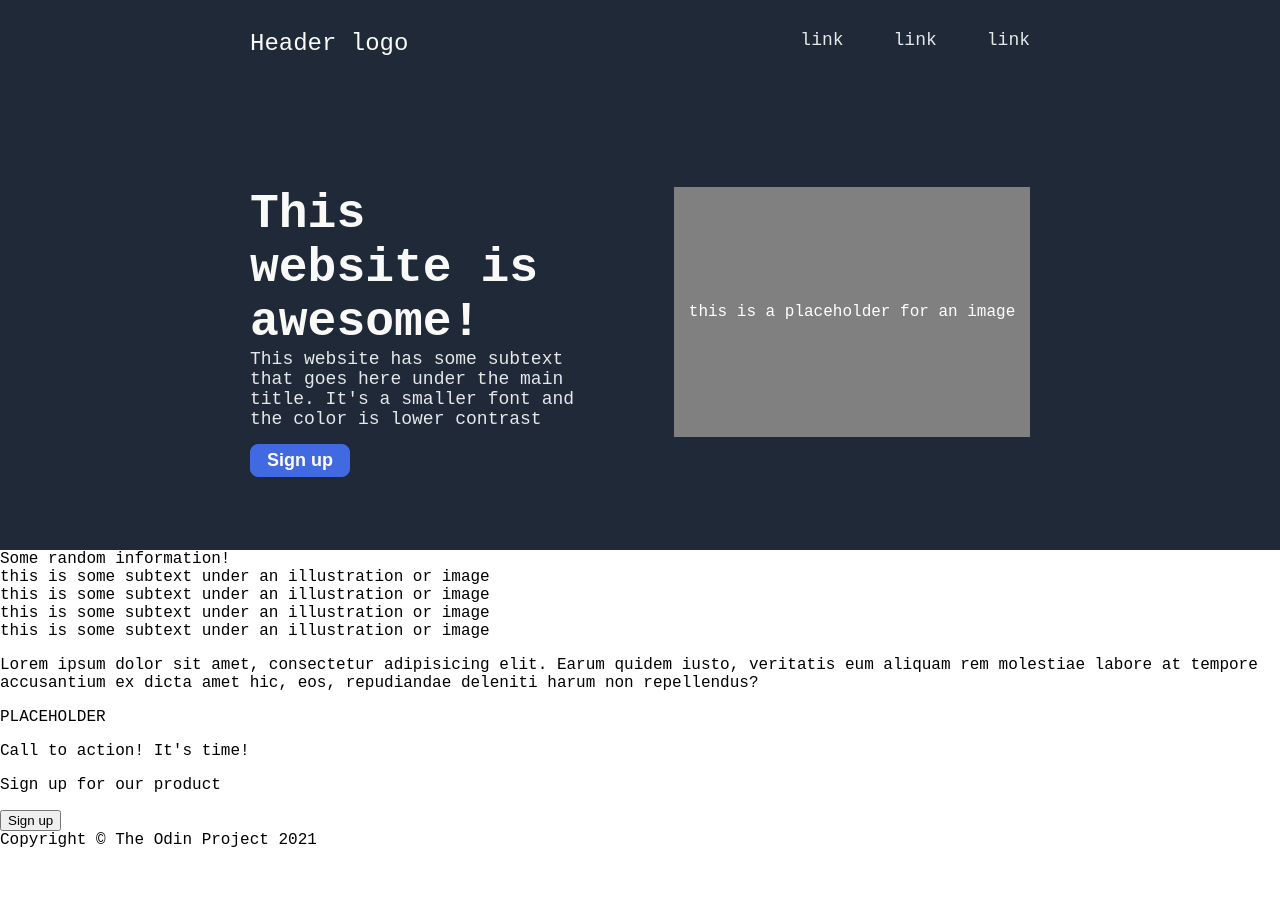
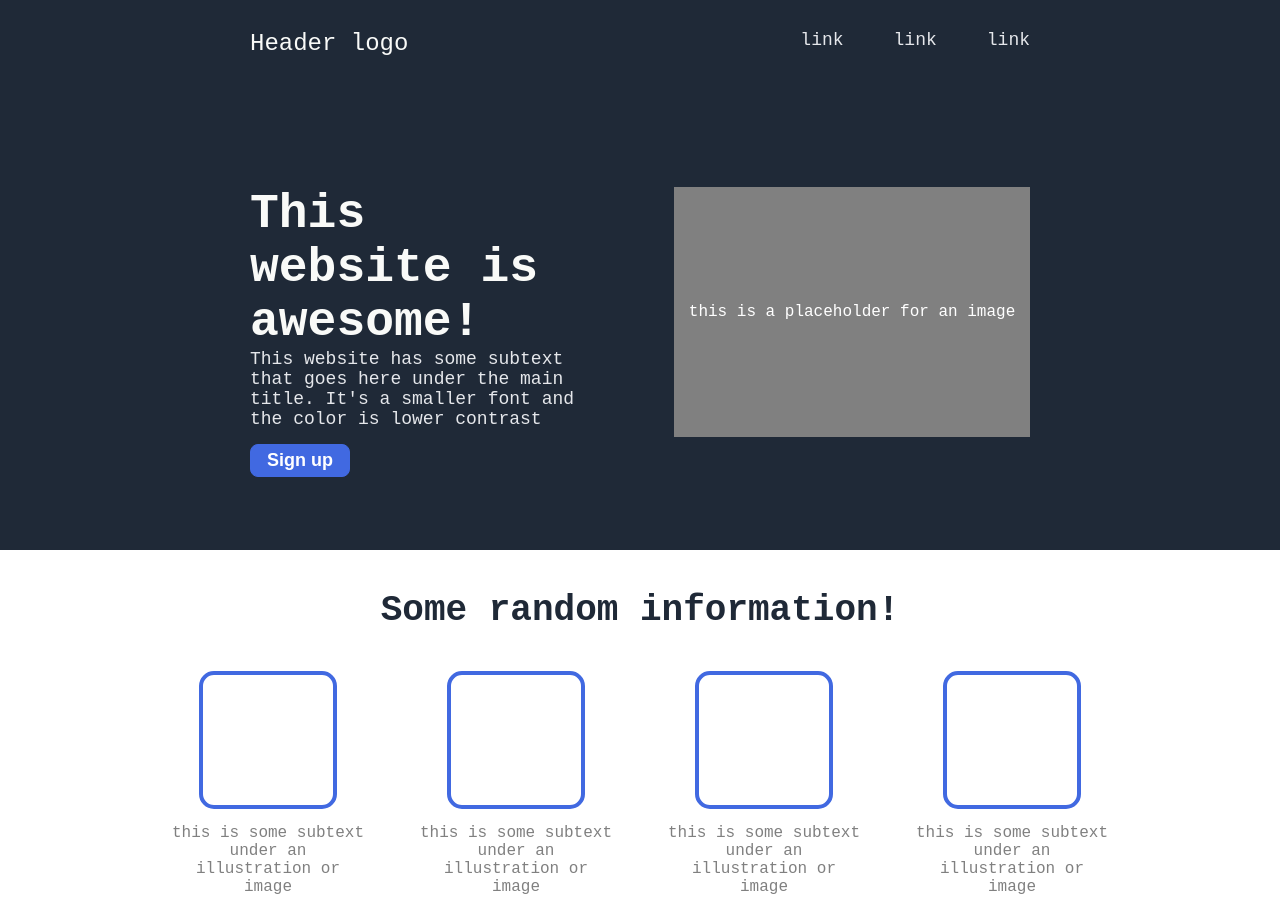
Before and after one commit to krig6/landing-page, a plain HTML site: page index.html in a window 1280 px wide. Shown: the top 899 px of the page. Before the commit the page ends 849 px from the top, so only its background shows below. Drawn offline with Linux system fonts and the light colour scheme.

Commit message:
Add styling for random-content section

```diff
--- a/style.css
+++ b/style.css
@@ -81,3 +81,36 @@ a {
   border-radius: 8px;
   padding: 5px;
 }
+
+.random-title {
+  display: flex;
+  justify-content: center;
+  align-items: center;
+  font-size: 36px;
+  font-weight: 900;
+  color: #1f2937;
+  margin: 40px 0;
+}
+
+.random-content {
+  display: flex;
+  justify-content: center;
+  gap: 48px;
+}
+
+.card-box {
+  border: 4px solid royalblue;
+  height: 130px;
+  width: 130px;
+  margin-bottom: 15px;
+  border-radius: 15px;
+}
+
+.card {
+  max-width: 200px;
+  display: flex;
+  flex-direction: column;
+  align-items: center;
+  text-align: center;
+  color: gray;
+}
```
